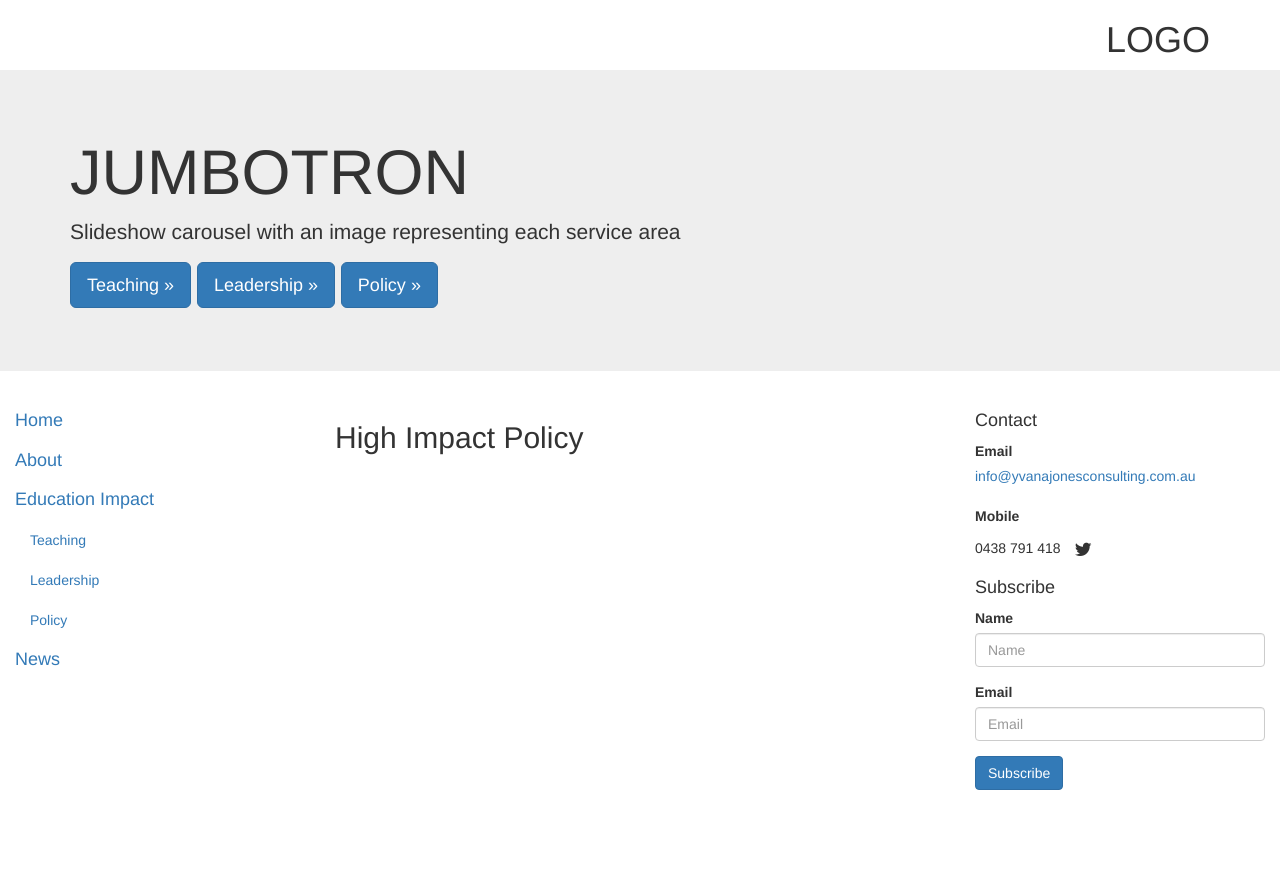
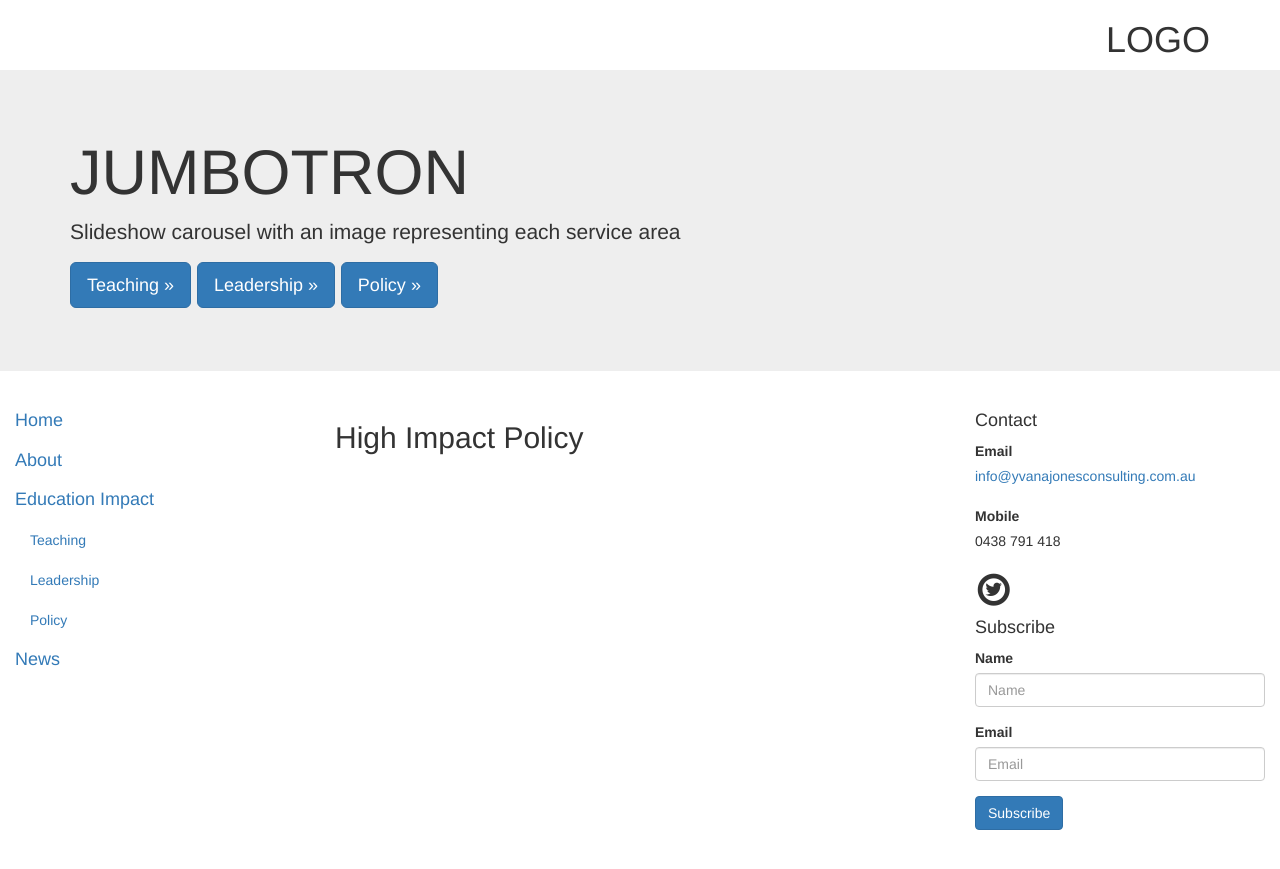
Before and after one commit to idm/idm.github.io, a Jekyll site: the page built from yjc/policy.md, in a window 1280 px wide. Shown: the top 869 px of the page. Built offline with Jekyll 4.4.1, drawn with Linux system fonts in a browser that asks for light colours; nearby versions of some CDN libraries.

Commit message:
changed twitter icon from inverse to -o

```diff
--- a/_layouts/yjc.html
+++ b/_layouts/yjc.html
@@ -56,9 +56,10 @@
   <a href="mailto:info@yvanajonesconsulting.com.au">info@yvanajonesconsulting.com.au</a><br/>
   <br/>
   <label>Mobile</label><br/>
-  0438 791 418
+  0438 791 418<br/>
+  <br/>
   <span class="fa-stack fa-lg">
-  <i class="fa fa-circle fa-stack-2x fa-inverse"></i>
+  <i class="fa fa-circle-o fa-stack-2x"></i>
   <i class="fa fa-twitter fa-stack-1x"></i>
   </span>
   <h4>Subscribe</h4>
```
